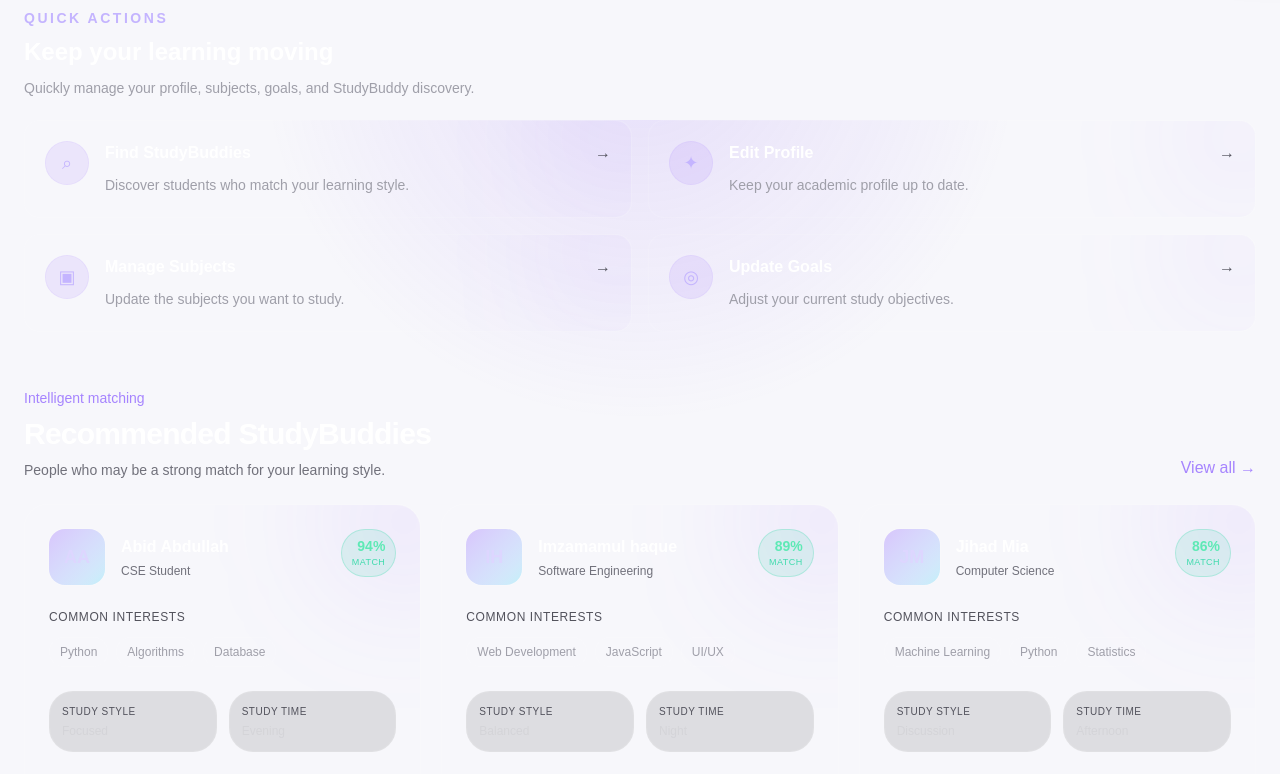
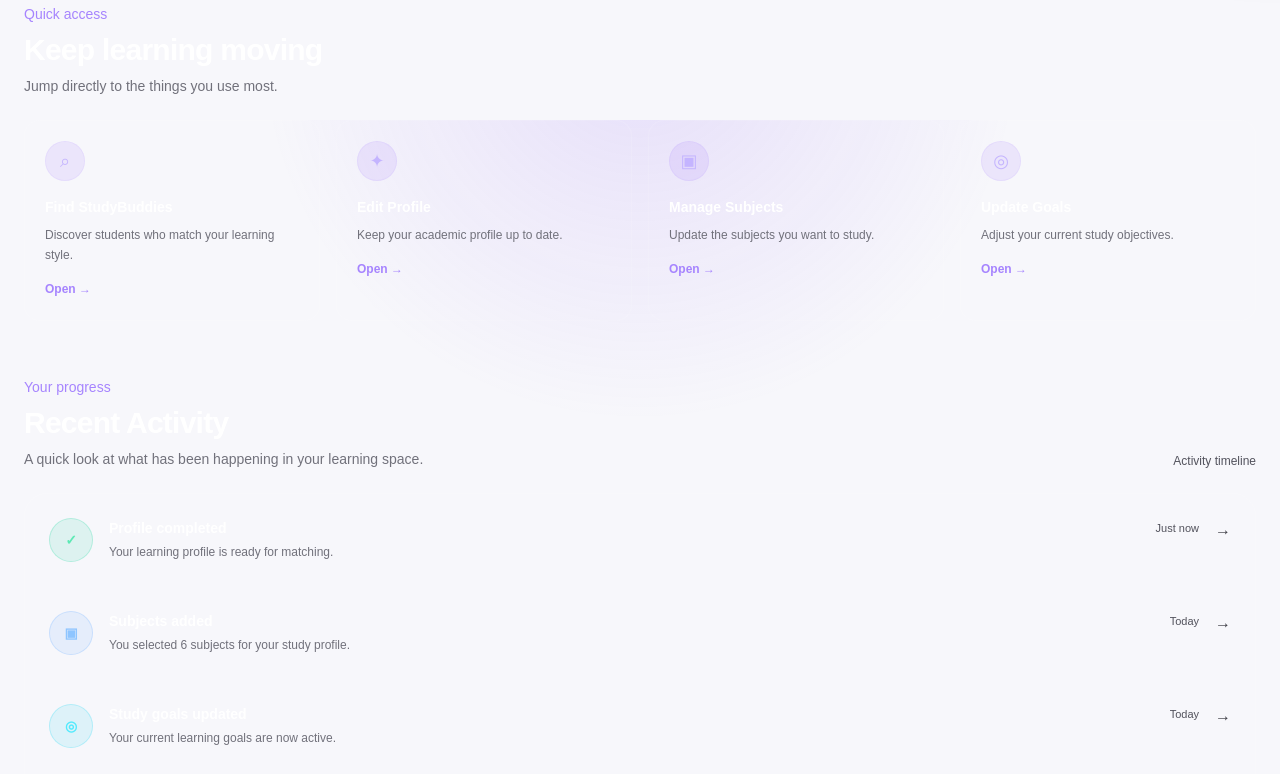
Before and after one commit to KmShoyab/StudyBuddy, a Next.js app in the folder frontend/: page /dashboard in a window 1280 px wide. Shown: the part 680-1454 px from the top of the page. Built offline with nearby package versions, Linux system fonts and the light colour scheme.

Commit message:
Surface learner activity and dashboard engagement insights

```diff
--- a/frontend/app/dashboard/page.tsx
+++ b/frontend/app/dashboard/page.tsx
@@ -51,23 +51,6 @@ const stats = [
   },
 ];
 
-export default function Dashboard() {
-  const [connectionRequests, setConnectionRequests] = useState<string[]>([]);
-
-  const [selectedBuddy, setSelectedBuddy] = useState<
-    (typeof recommendedBuddies)[number] | null
-  >(null);
-
-  const handleConnect = (name: string) => {
-    setConnectionRequests((current) => {
-      if (current.includes(name)) {
-        return current;
-      }
-
-      return [...current, name];
-    });
-  };
-
 const quickActions = [
   {
     title: "Find StudyBuddies",
@@ -95,6 +78,53 @@ export default function Dashboard() {
   },
 ];
 
+const recentActivities = [
+  {
+    title: "Profile completed",
+    description: "Your learning profile is ready for matching.",
+    time: "Just now",
+    icon: "✓",
+    type: "success",
+  },
+  {
+    title: "Subjects added",
+    description: "You selected 6 subjects for your study profile.",
+    time: "Today",
+    icon: "▣",
+    type: "subject",
+  },
+  {
+    title: "Study goals updated",
+    description: "Your current learning goals are now active.",
+    time: "Today",
+    icon: "◎",
+    type: "goal",
+  },
+  {
+    title: "Matching system activated",
+    description: "StudyBuddy recommendations are ready for you.",
+    time: "Today",
+    icon: "✦",
+    type: "match",
+  },
+];
+
+export default function Dashboard() {
+  const [connectionRequests, setConnectionRequests] = useState<string[]>([]);
+  const [selectedBuddy, setSelectedBuddy] = useState<
+    (typeof recommendedBuddies)[number] | null
+  >(null);
+
+  const handleConnect = (name: string) => {
+    setConnectionRequests((current) => {
+      if (current.includes(name)) {
+        return current;
+      }
+
+      return [...current, name];
+    });
+  };
+
   return (
     <main className="min-h-screen">
       <Navbar />
@@ -102,7 +132,6 @@ export default function Dashboard() {
       <section className="relative mx-auto max-w-7xl overflow-hidden px-6 py-12 sm:py-16">
         {/* Background glow */}
         <div className="pointer-events-none absolute -left-40 top-20 h-80 w-80 rounded-full bg-violet-600/10 blur-[120px]" />
-
         <div className="pointer-events-none absolute -right-40 top-40 h-80 w-80 rounded-full bg-cyan-500/10 blur-[120px]" />
 
         {/* Welcome */}
@@ -181,9 +210,12 @@ export default function Dashboard() {
               system.
             </p>
 
-            <button className="mt-6 rounded-xl border border-white/10 bg-white/[0.05] px-4 py-2.5 text-sm font-semibold text-white transition hover:border-violet-400/30 hover:bg-violet-500/10">
+            <a
+              href="/onboarding/profile"
+              className="mt-6 inline-flex rounded-xl border border-white/10 bg-white/[0.05] px-4 py-2.5 text-sm font-semibold text-white transition hover:border-violet-400/30 hover:bg-violet-500/10"
+            >
               Edit profile
-            </button>
+            </a>
           </div>
         </div>
 
@@ -209,53 +241,112 @@ export default function Dashboard() {
 
         {/* Quick Actions */}
         <section className="relative mt-10">
-          <div className="mb-5">
-            <p className="text-sm font-semibold uppercase tracking-[0.18em] text-violet-300">
-              Quick actions
+          <div>
+            <p className="text-sm font-medium text-violet-400">
+              Quick access
             </p>
 
-            <h2 className="mt-2 text-2xl font-bold text-white">
-              Keep your learning moving
+            <h2 className="mt-2 text-2xl font-bold tracking-tight text-white sm:text-3xl">
+              Keep learning moving
             </h2>
 
-            <p className="mt-2 max-w-2xl text-sm leading-6 text-zinc-400">
-              Quickly manage your profile, subjects, goals, and StudyBuddy
-              discovery.
+            <p className="mt-2 text-sm text-zinc-500">
+              Jump directly to the things you use most.
             </p>
           </div>
 
-          <div className="grid gap-4 sm:grid-cols-2">
+          <div className="mt-6 grid gap-4 sm:grid-cols-2 lg:grid-cols-4">
             {quickActions.map((action) => (
               <a
                 key={action.title}
                 href={action.href}
-                className="group relative overflow-hidden rounded-2xl border border-white/10 bg-white/[0.03] p-5 transition duration-300 hover:-translate-y-1 hover:border-violet-400/20 hover:bg-violet-500/[0.05]"
+                className="group rounded-2xl border border-white/10 bg-white/[0.025] p-5 transition duration-300 hover:-translate-y-1 hover:border-violet-400/30 hover:bg-white/[0.04]"
               >
-                <div className="absolute -right-10 -top-10 h-28 w-28 rounded-full bg-violet-500/10 blur-3xl transition group-hover:bg-violet-500/20" />
-
-                <div className="relative flex items-start gap-4">
-                  <div className="flex h-11 w-11 shrink-0 items-center justify-center rounded-xl border border-violet-400/10 bg-violet-500/10 text-lg text-violet-300">
+                <div className="flex h-10 w-10 items-center justify-center rounded-xl border border-violet-400/10 bg-violet-500/10 text-lg text-violet-300 transition group-hover:bg-violet-500/20">
                   {action.icon}
                 </div>
 
-                  <div className="min-w-0 flex-1">
-                    <div className="flex items-center justify-between gap-3">
-                      <h3 className="font-semibold text-white">
+                <h3 className="mt-4 text-sm font-bold text-white">
                   {action.title}
                 </h3>
 
-                      <span className="text-zinc-600 transition group-hover:translate-x-1 group-hover:text-violet-300">
+                <p className="mt-2 text-xs leading-5 text-zinc-500">
+                  {action.description}
+                </p>
+
+                <span className="mt-4 inline-block text-xs font-semibold text-violet-400 transition group-hover:translate-x-1">
+                  Open →
+                </span>
+              </a>
+            ))}
+          </div>
+        </section>
+
+        {/* Recent Activity */}
+        <section className="relative mt-14">
+          <div className="flex flex-col justify-between gap-3 sm:flex-row sm:items-end">
+            <div>
+              <p className="text-sm font-medium text-violet-400">
+                Your progress
+              </p>
+
+              <h2 className="mt-2 text-2xl font-bold tracking-tight text-white sm:text-3xl">
+                Recent Activity
+              </h2>
+
+              <p className="mt-2 text-sm text-zinc-500">
+                A quick look at what has been happening in your learning space.
+              </p>
+            </div>
+
+            <span className="text-xs text-zinc-600">
+              Activity timeline
+            </span>
+          </div>
+
+          <div className="relative mt-6 overflow-hidden rounded-3xl border border-white/10 bg-white/[0.025]">
+            <div className="divide-y divide-white/5">
+              {recentActivities.map((activity) => (
+                <div
+                  key={activity.title}
+                  className="group flex items-start gap-4 p-5 transition hover:bg-white/[0.025] sm:p-6"
+                >
+                  <div
+                    className={`flex h-11 w-11 shrink-0 items-center justify-center rounded-xl border text-sm font-bold ${
+                      activity.type === "success"
+                        ? "border-emerald-400/20 bg-emerald-400/10 text-emerald-300"
+                        : activity.type === "subject"
+                          ? "border-blue-400/20 bg-blue-400/10 text-blue-300"
+                          : activity.type === "goal"
+                            ? "border-cyan-400/20 bg-cyan-400/10 text-cyan-300"
+                            : "border-violet-400/20 bg-violet-400/10 text-violet-300"
+                    }`}
+                  >
+                    {activity.icon}
+                  </div>
+
+                  <div className="min-w-0 flex-1">
+                    <div className="flex flex-col justify-between gap-1 sm:flex-row sm:items-center">
+                      <h3 className="text-sm font-semibold text-white">
+                        {activity.title}
+                      </h3>
+
+                      <span className="text-[11px] text-zinc-600">
+                        {activity.time}
+                      </span>
+                    </div>
+
+                    <p className="mt-1 text-xs leading-5 text-zinc-500">
+                      {activity.description}
+                    </p>
+                  </div>
+
+                  <span className="hidden text-zinc-700 transition group-hover:text-violet-400 sm:block">
                     →
                   </span>
                 </div>
-
-                    <p className="mt-2 text-sm leading-6 text-zinc-400">
-                      {action.description}
-                    </p>
+              ))}
             </div>
-                </div>
-              </a>
-            ))}
           </div>
         </section>
 
@@ -281,7 +372,7 @@ export default function Dashboard() {
             </button>
           </div>
 
-          {/* Recommended StudyBuddies */}
+          {/* StudyBuddy cards */}
           <div className="mt-6 grid gap-5 md:grid-cols-2 lg:grid-cols-3">
             {recommendedBuddies.map((buddy) => (
               <article
@@ -299,9 +390,7 @@ export default function Dashboard() {
                     </div>
 
                     <div>
-                      <h3 className="font-bold text-white">
-                        {buddy.name}
-                      </h3>
+                      <h3 className="font-bold text-white">{buddy.name}</h3>
 
                       <p className="mt-1 text-xs text-zinc-500">
                         {buddy.university}
@@ -391,7 +480,7 @@ export default function Dashboard() {
         </section>
       </section>
 
-      {/* Profile Modal */}
+      {/* Profile modal */}
       {selectedBuddy && (
         <div
           className="fixed inset-0 z-50 flex items-center justify-center bg-black/70 px-4 backdrop-blur-sm"
@@ -401,6 +490,7 @@ export default function Dashboard() {
             className="w-full max-w-lg rounded-3xl border border-white/10 bg-[#0b0d14] p-6 shadow-2xl shadow-violet-950/40"
             onClick={(event) => event.stopPropagation()}
           >
+            {/* Modal header */}
             <div className="flex items-start justify-between">
               <div className="flex items-center gap-4">
                 <div className="flex h-16 w-16 items-center justify-center rounded-2xl bg-gradient-to-br from-violet-500/30 to-cyan-400/20 text-lg font-bold text-white ring-1 ring-white/10">
@@ -427,6 +517,7 @@ export default function Dashboard() {
               </button>
             </div>
 
+            {/* Compatibility */}
             <div className="mt-6 rounded-2xl border border-violet-400/10 bg-violet-500/5 p-5">
               <p className="text-sm text-zinc-400">
                 Study compatibility
@@ -443,6 +534,7 @@ export default function Dashboard() {
               </div>
             </div>
 
+            {/* Subjects */}
             <div className="mt-5">
               <p className="text-sm font-semibold text-zinc-300">
                 Common subjects
@@ -460,11 +552,10 @@ export default function Dashboard() {
               </div>
             </div>
 
+            {/* Preferences */}
             <div className="mt-6 grid grid-cols-2 gap-3">
               <div className="rounded-2xl border border-white/10 bg-white/[0.03] p-4">
-                <p className="text-xs text-zinc-500">
-                  Study style
-                </p>
+                <p className="text-xs text-zinc-500">Study style</p>
 
                 <p className="mt-1 font-semibold text-white">
                   {selectedBuddy.studyStyle}
@@ -472,9 +563,7 @@ export default function Dashboard() {
               </div>
 
               <div className="rounded-2xl border border-white/10 bg-white/[0.03] p-4">
-                <p className="text-xs text-zinc-500">
-                  Study time
-                </p>
+                <p className="text-xs text-zinc-500">Study time</p>
 
                 <p className="mt-1 font-semibold text-white">
                   {selectedBuddy.studyTime}
@@ -482,6 +571,7 @@ export default function Dashboard() {
               </div>
             </div>
 
+            {/* Modal actions */}
             <div className="mt-6 flex gap-3">
               <button
                 onClick={() => {
```
Lines whose indentation alone changed are shown as unchanged.
